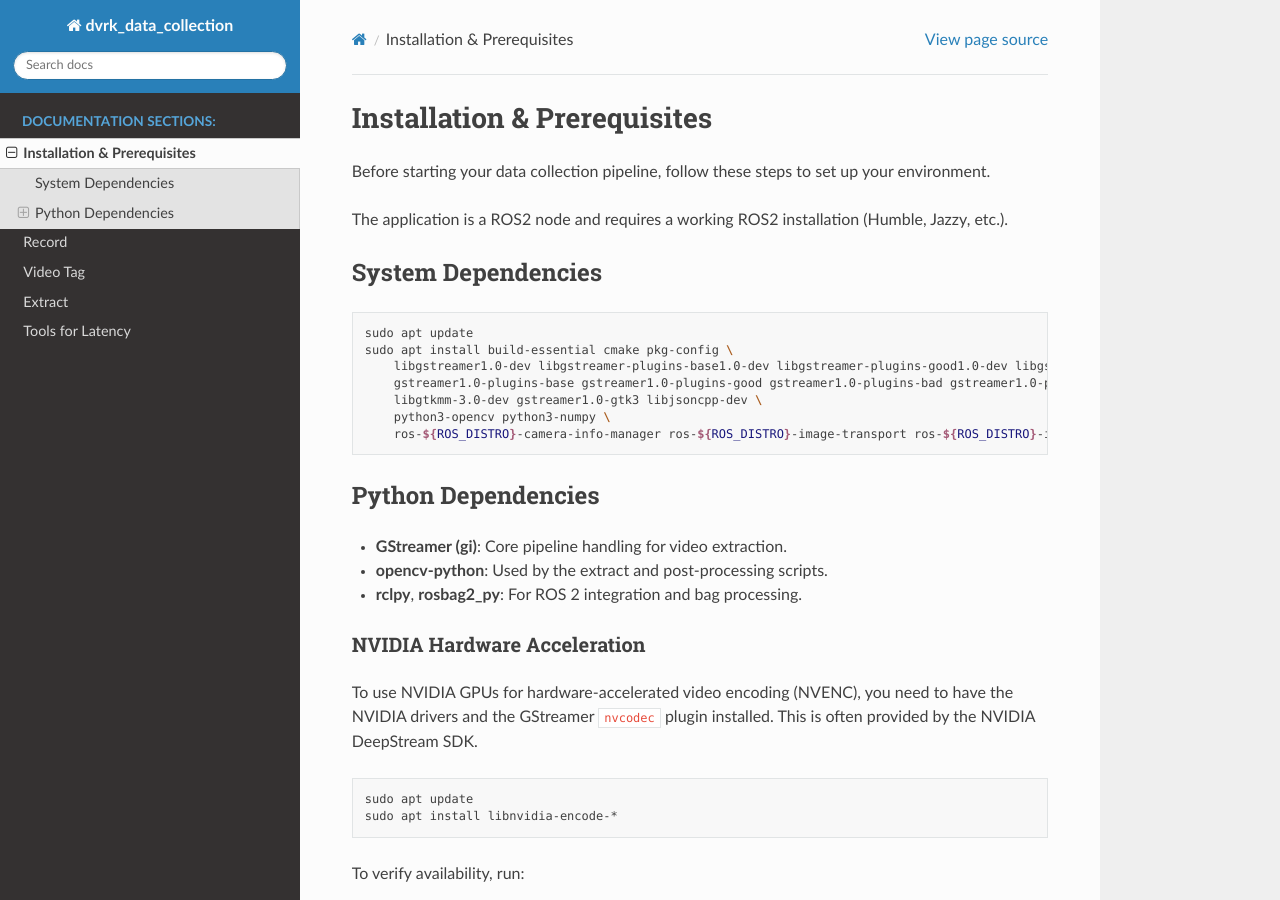
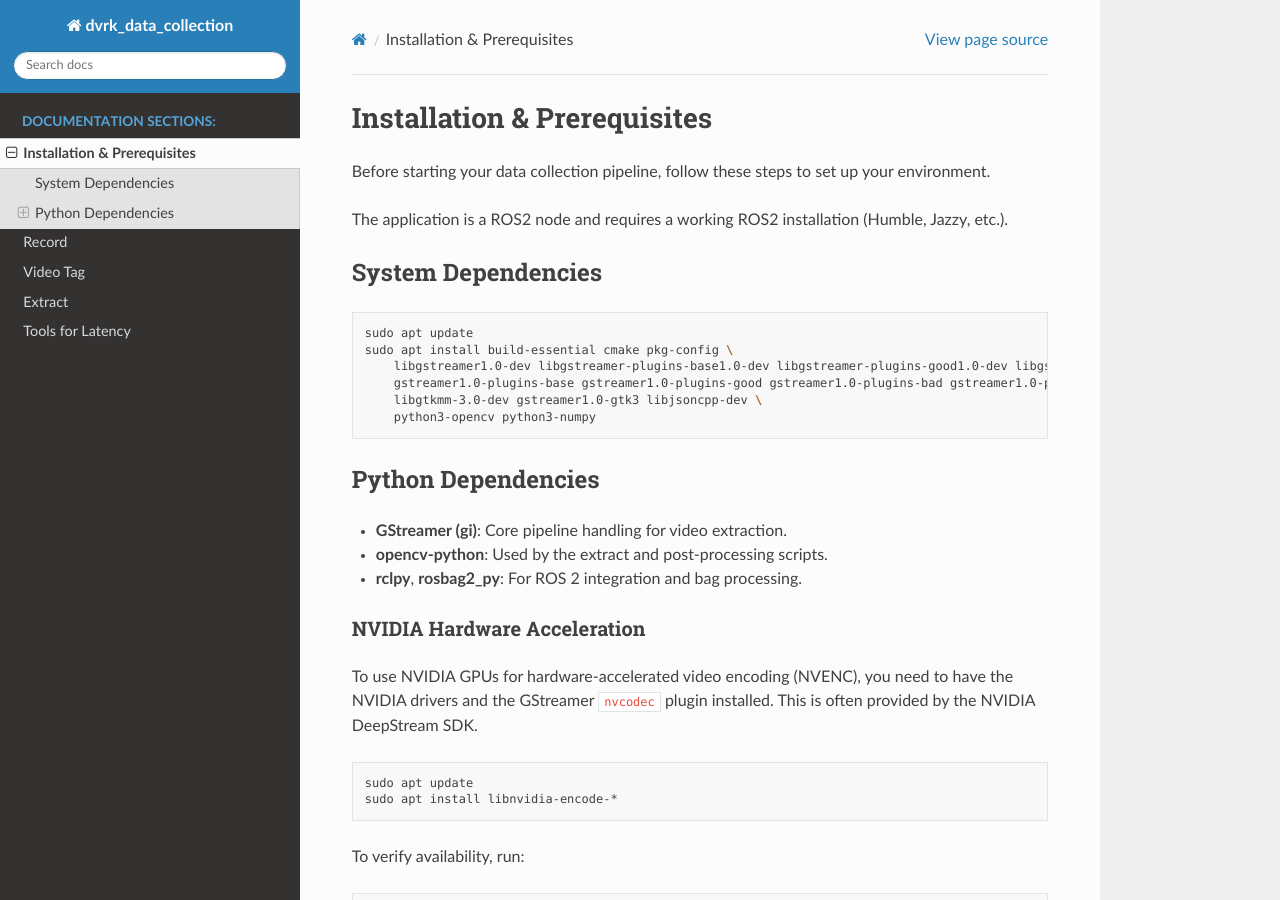
Before and after one commit to jhu-dvrk/data_collection, a Sphinx documentation site: the page built from docs/installation.rst, in a window 1280 px wide and 900 px high. Built offline with Sphinx 7.4.7 and the Read the Docs theme 3.1.0, drawn with Linux system fonts in a browser that asks for light colours.

```diff
--- a/CMakeLists.txt
+++ b/CMakeLists.txt
@@ -15,7 +15,6 @@ find_package(ament_cmake REQUIRED)
 find_package(ament_cmake_python REQUIRED)
 find_package(rclcpp REQUIRED)
 find_package(std_msgs REQUIRED)
-find_package(sensor_msgs REQUIRED)
 find_package(rosbag2_cpp REQUIRED)
 find_package(ament_index_cpp REQUIRED)
 find_package(PkgConfig REQUIRED)
@@ -55,7 +54,6 @@ add_executable(record
 ament_target_dependencies(record
   rclcpp
   std_msgs
-  sensor_msgs
   rosbag2_cpp
 )
 target_include_directories(record PRIVATE
@@ -148,7 +146,6 @@ ament_python_install_package(${PROJECT_NAME})
 install(PROGRAMS
   scripts/extract
   scripts/encord_to_tags
-  scripts/stereo_configurator
   DESTINATION lib/${PROJECT_NAME}
 )
 
--- a/docs/installation.rst
+++ b/docs/installation.rst
@@ -15,8 +15,7 @@ System Dependencies
         libgstreamer1.0-dev libgstreamer-plugins-base1.0-dev libgstreamer-plugins-good1.0-dev libgstreamer-plugins-bad1.0-dev \
         gstreamer1.0-plugins-base gstreamer1.0-plugins-good gstreamer1.0-plugins-bad gstreamer1.0-plugins-ugly gstreamer1.0-libav gstreamer1.0-tools \
         libgtkmm-3.0-dev gstreamer1.0-gtk3 libjsoncpp-dev \
-        python3-opencv python3-numpy \
-        ros-${ROS_DISTRO}-camera-info-manager ros-${ROS_DISTRO}-image-transport ros-${ROS_DISTRO}-image-transport-plugins
+        python3-opencv python3-numpy
 
 Python Dependencies
 ~~~~~~~~~~~~~~~~~~~
--- a/package.xml
+++ b/package.xml
@@ -10,7 +10,6 @@
   <depend>rclpy</depend>
   <depend>rclcpp</depend>
   <depend>std_msgs</depend>
-  <depend>sensor_msgs</depend>
   <depend>rosbag2_cpp</depend>
   <depend>ament_index_cpp</depend>
   <build_depend>ament_cmake</build_depend>
```
Also changed, not shown: docs/_static/pipeline.svg (deleted), 1 other file.
